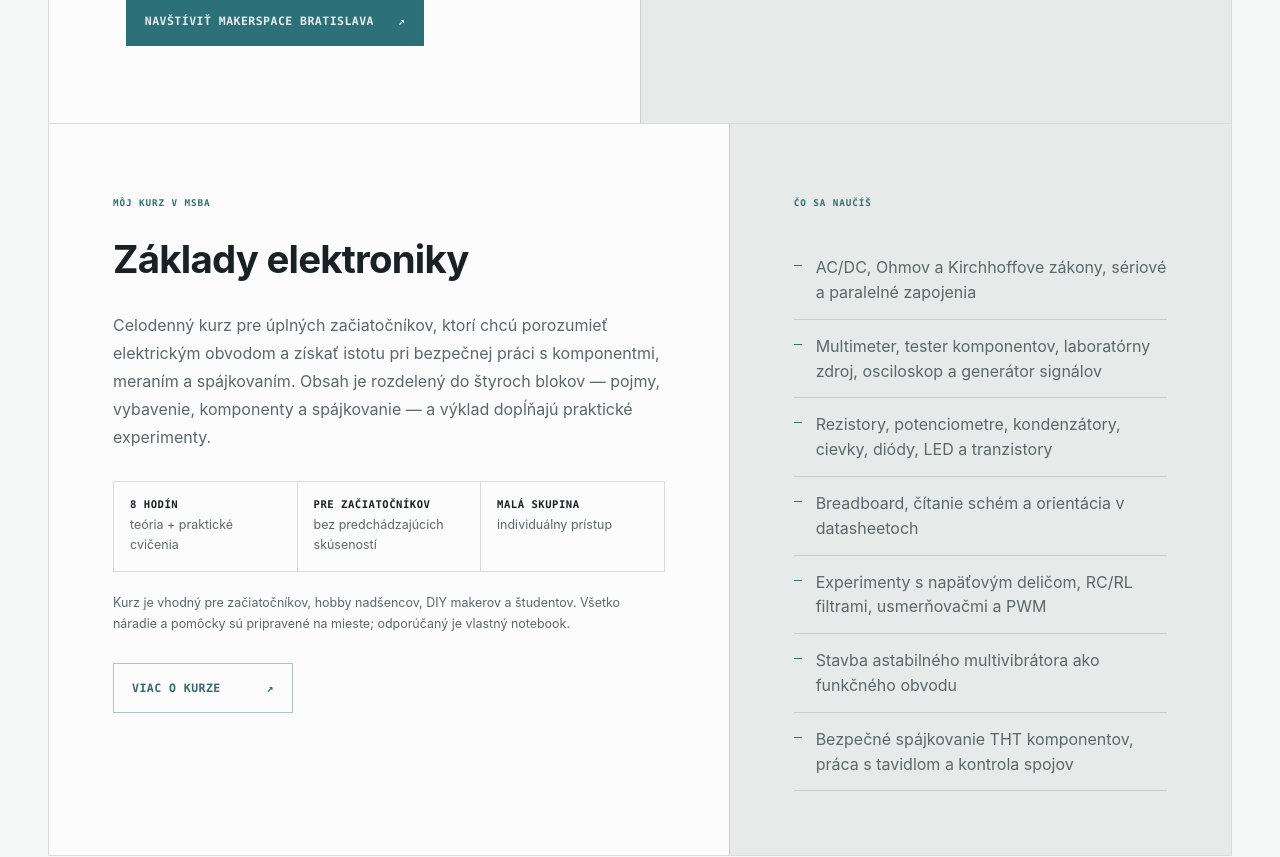
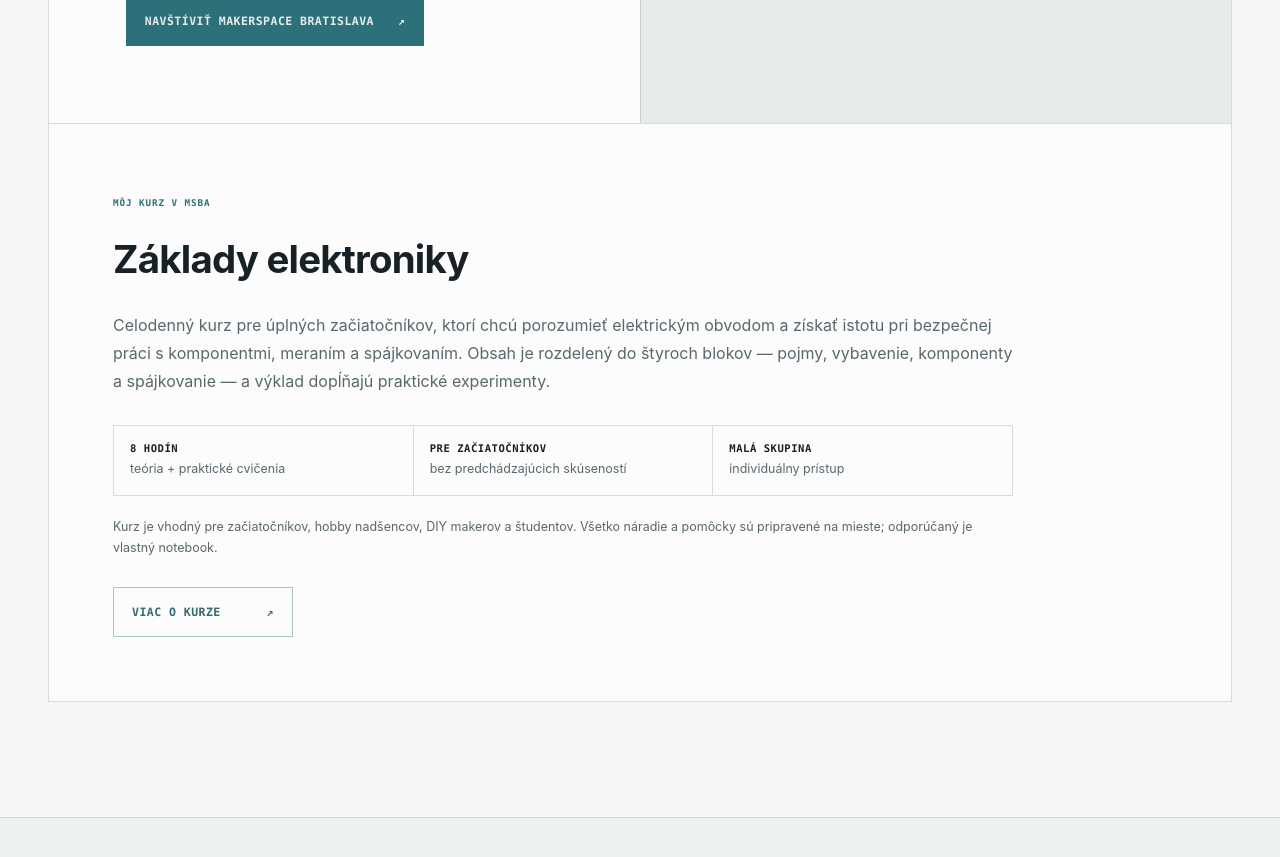
Before and after one commit to DominikPalo/dominikpalo.github.io, a React (Vite) app: page / in a window 1280 px wide. Shown: the part 5540-6397 px from the top of the page. Built offline with nearby package versions, Linux system fonts and the light colour scheme.

Commit message:
Simplify electronics course section

```diff
--- a/app/globals.css
+++ b/app/globals.css
@@ -993,20 +993,16 @@ html[data-theme="dark"] .theme-icon-dark {
 }
 
 .community-course-feature {
-  display: grid;
-  grid-template-columns: minmax(0, 1.15fr) minmax(340px, 0.85fr);
   border: 1px solid var(--line);
   border-top: 0;
   background: rgba(255, 255, 255, 0.012);
 }
 
-.community-course-overview,
-.community-course-topics {
+.community-course-overview {
   padding: clamp(36px, 5vw, 68px);
 }
 
-.community-course-label,
-.community-course-topics > span {
+.community-course-label {
   color: var(--cyan);
   font: 650 0.58rem var(--font-mono);
   letter-spacing: 0.1em;
@@ -1021,7 +1017,7 @@ html[data-theme="dark"] .theme-icon-dark {
 }
 
 .community-course-overview > p {
-  max-width: 720px;
+  max-width: 900px;
   margin: 20px 0 0;
   color: var(--muted);
   line-height: 1.75;
@@ -1030,6 +1026,7 @@ html[data-theme="dark"] .theme-icon-dark {
 .community-course-facts {
   display: grid;
   grid-template-columns: repeat(3, 1fr);
+  max-width: 900px;
   margin-top: 30px;
   border-top: 1px solid var(--line);
   border-left: 1px solid var(--line);
@@ -1057,38 +1054,13 @@ html[data-theme="dark"] .theme-icon-dark {
   font-size: 0.78rem;
 }
 
+.community-course-audience {
+  max-width: 900px;
+}
+
 .community-course-overview .button {
   width: fit-content;
   margin-top: 28px;
-}
-
-.community-course-topics {
-  border-left: 1px solid var(--line);
-  background: var(--navy-950);
-}
-
-.community-course-topics ul {
-  margin: 28px 0 0;
-  padding: 0;
-  list-style: none;
-}
-
-.community-course-topics li {
-  position: relative;
-  border-bottom: 1px solid var(--line);
-  color: var(--muted);
-  padding: 14px 0 14px 22px;
-  line-height: 1.55;
-}
-
-.community-course-topics li::before {
-  position: absolute;
-  top: 24px;
-  left: 0;
-  width: 8px;
-  height: 1px;
-  background: var(--cyan);
-  content: "";
 }
 
 .button-light {
@@ -1844,16 +1816,10 @@ html[data-theme="light"] .contact-field textarea:focus-visible {
   .horizontal-heading,
   .experience-layout,
   .community-shell,
-  .community-course-feature,
   .hobbies-grid,
   .contact-channel,
   .footer-main {
     grid-template-columns: 1fr;
-  }
-
-  .community-course-topics {
-    border-top: 1px solid var(--line);
-    border-left: 0;
   }
 
   .community-course-facts {
--- a/app/page.tsx
+++ b/app/page.tsx
@@ -175,16 +175,6 @@ const copy = {
       ["8 HODÍN", "teória + praktické cvičenia"],
       ["PRE ZAČIATOČNÍKOV", "bez predchádzajúcich skúseností"],
       ["MALÁ SKUPINA", "individuálny prístup"],
-    ],
-    communityCourseTopicsTitle: "Čo sa naučíš",
-    communityCourseTopics: [
-      "AC/DC, Ohmov a Kirchhoffove zákony, sériové a paralelné zapojenia",
-      "Multimeter, tester komponentov, laboratórny zdroj, osciloskop a generátor signálov",
-      "Rezistory, potenciometre, kondenzátory, cievky, diódy, LED a tranzistory",
-      "Breadboard, čítanie schém a orientácia v datasheetoch",
-      "Experimenty s napäťovým deličom, RC/RL filtrami, usmerňovačmi a PWM",
-      "Stavba astabilného multivibrátora ako funkčného obvodu",
-      "Bezpečné spájkovanie THT komponentov, práca s tavidlom a kontrola spojov",
     ],
     communityCourseAudience:
       "Kurz je vhodný pre začiatočníkov, hobby nadšencov, DIY makerov a študentov. Všetko náradie a pomôcky sú pripravené na mieste; odporúčaný je vlastný notebook.",
@@ -390,16 +380,6 @@ const copy = {
       ["8 HOURS", "theory + practical exercises"],
       ["BEGINNER FRIENDLY", "no previous experience needed"],
       ["SMALL GROUP", "individual guidance"],
-    ],
-    communityCourseTopicsTitle: "What you will learn",
-    communityCourseTopics: [
-      "AC/DC, Ohm’s and Kirchhoff’s laws, series and parallel circuits",
-      "Multimeter, component tester, bench power supply, oscilloscope, and signal generator",
-      "Resistors, potentiometers, capacitors, inductors, diodes, LEDs, and transistors",
-      "Breadboards, reading schematics, and navigating datasheets",
-      "Experiments with voltage dividers, RC/RL filters, rectifiers, and PWM",
-      "Building an astable multivibrator as a working circuit",
-      "Safe THT soldering, working with flux, and inspecting reliable joints",
     ],
     communityCourseAudience:
       "The course is designed for beginners, hobbyists, DIY makers, and students. All tools and materials are provided on site; bringing your own laptop is recommended.",
@@ -1068,15 +1048,6 @@ export default function Home() {
                 {t.communityCourseCta} <span aria-hidden="true">↗</span>
               </a>
             </div>
-
-            <div className="community-course-topics">
-              <span>{t.communityCourseTopicsTitle}</span>
-              <ul>
-                {t.communityCourseTopics.map((topic) => (
-                  <li key={topic}>{topic}</li>
-                ))}
-              </ul>
-            </div>
           </article>
         </div>
       </section>
```
